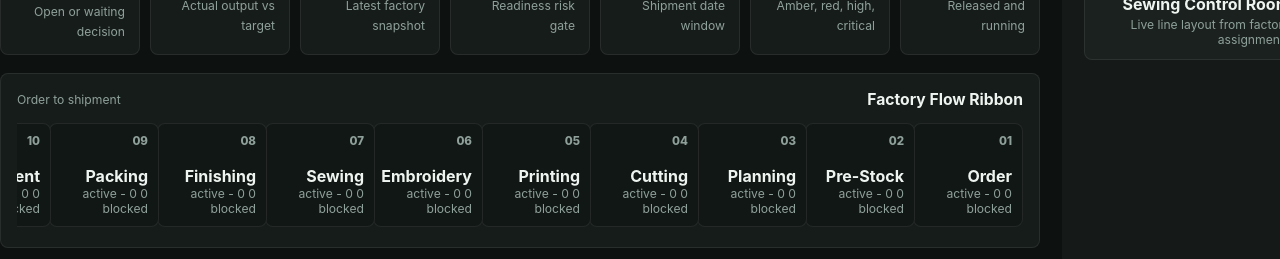
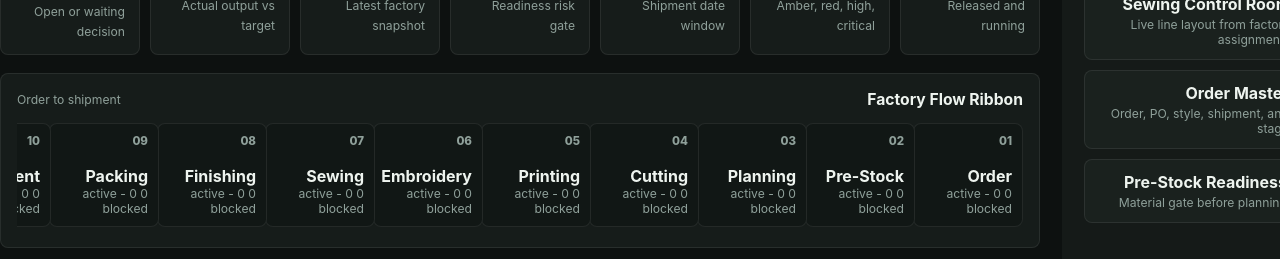
Before and after one commit to mostafaaminxxx/jade-textile-factory-system, a React (Vite) app: page / in a window 1280 px wide. Shown: the part 214-473 px from the top of the page. Built offline with nearby package versions, Linux system fonts and the light colour scheme; no server answers; the database is empty.

Commit message:
Add order and pre-stock navigation

```diff
--- a/src/App.tsx
+++ b/src/App.tsx
@@ -1,9 +1,12 @@
-import { Activity, Factory, LayoutDashboard, RadioTower } from 'lucide-react';
+import { Activity, ClipboardList, Factory, LayoutDashboard, PackageSearch, RadioTower } from 'lucide-react';
+import type { ComponentType } from 'react';
 import { useState } from 'react';
 import ExecutiveCommandCenter from './pages/ExecutiveCommandCenter';
+import OrderMaster from './pages/OrderMaster';
+import PreStockReadiness from './pages/PreStockReadiness';
 import SewingControlRoom from './pages/SewingControlRoom';
 
-type ViewKey = 'executive' | 'sewing';
+type ViewKey = 'executive' | 'sewing' | 'orders' | 'pre-stock';
 
 const views: Array<{
   key: ViewKey;
@@ -23,11 +26,30 @@ const views: Array<{
     caption: 'Live line layout from factory assignments',
     icon: Factory,
   },
+  {
+    key: 'orders',
+    label: 'Order Master',
+    caption: 'Order, PO, style, shipment, and stage',
+    icon: ClipboardList,
+  },
+  {
+    key: 'pre-stock',
+    label: 'Pre-Stock Readiness',
+    caption: 'Material gate before planning',
+    icon: PackageSearch,
+  },
 ];
+
+const pageByView: Record<ViewKey, ComponentType> = {
+  executive: ExecutiveCommandCenter,
+  sewing: SewingControlRoom,
+  orders: OrderMaster,
+  'pre-stock': PreStockReadiness,
+};
 
 export default function App() {
   const [activeView, setActiveView] = useState<ViewKey>('executive');
-  const ActivePage = activeView === 'executive' ? ExecutiveCommandCenter : SewingControlRoom;
+  const ActivePage = pageByView[activeView];
 
   return (
     <div className="app-shell" dir="rtl">
```
